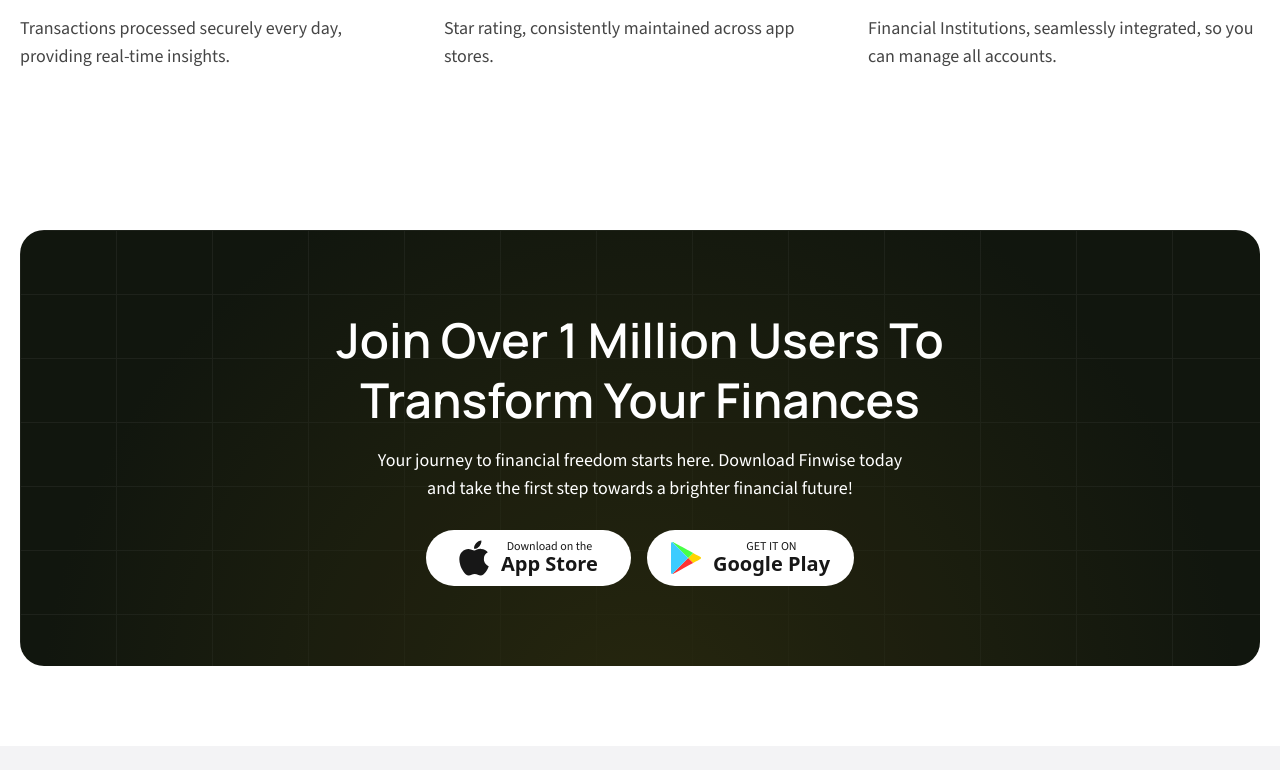
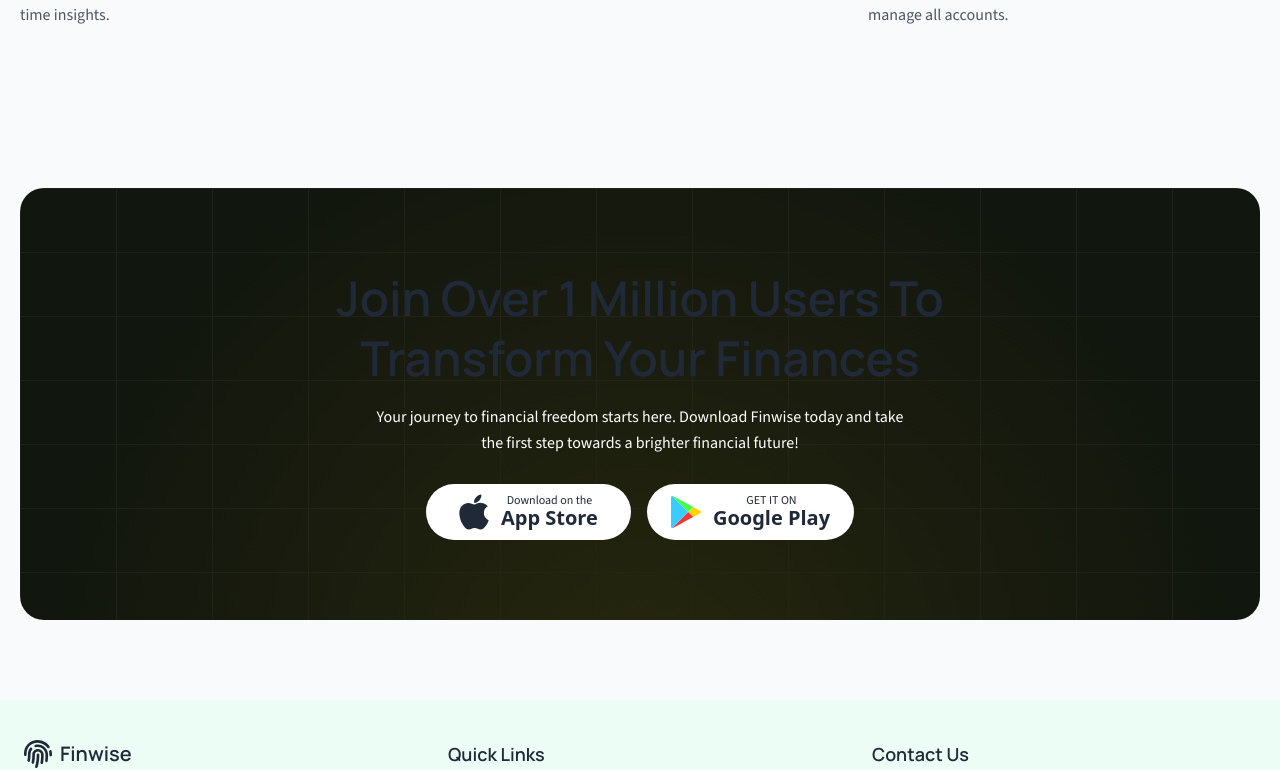
Before and after one commit to dhivek1/carbtrack-saas-landing-page, a Next.js app: page / in a window 1280 px wide. Shown: the part 5898-6668 px from the top of the page. Built offline with nearby package versions, Linux system fonts and the light colour scheme.

Commit message:
Update globals.css

```diff
--- a/src/app/globals.css
+++ b/src/app/globals.css
@@ -3,14 +3,16 @@
 @tailwind utilities;
 
 :root {
-  --background: #ffffff;
-  --foreground: #171717;
-  --primary: #FED835;
-  --secondary: #304fff;
+  --background: #f9fafb;
+  --foreground: #1f2937;
 
-  --primary-accent: #e5c230;
-  --foreground-accent: #454545;
-  --hero-background: #F3F3F5;
+  --primary: #10b981; /* Emerald Green */
+  --secondary: #3b82f6; /* Blue */
+
+  --primary-accent: #059669; /* Darker green */
+  --foreground-accent: #4b5563;
+
+  --hero-background: #ecfdf5;
 }
 
 html {
@@ -18,35 +20,43 @@
 }
 
 body {
-  @apply text-lg;
+  @apply text-base leading-relaxed antialiased;
 
   color: var(--foreground);
-  background: var(--background);
-  font-family: "Source Sans 3", sans-serif;
-  font-optical-sizing: auto;
-  font-style: normal;
+  background-color: var(--background);
+  font-family: 'Inter', 'Manrope', 'Source Sans 3', sans-serif;
 }
 
 @layer utilities {
   .text-balance {
     text-wrap: balance;
   }
-}
 
-.manrope {
-  font-family: "Manrope", sans-serif;
-  font-optical-sizing: auto;
-  font-style: normal;
+  .bg-hero {
+    background-color: var(--hero-background);
+  }
+
+  .btn {
+    @apply inline-block px-6 py-3 rounded-lg text-white font-semibold shadow transition;
+  }
+
+  .btn-primary {
+    background-color: var(--primary);
+  }
+
+  .btn-primary:hover {
+    background-color: var(--primary-accent);
+  }
 }
 
 h1, h2, h3, h4, h5, h6 {
-  font-family: "Manrope", sans-serif;
-  font-optical-sizing: auto;
-  font-style: normal;
+  font-family: 'Manrope', sans-serif;
+  font-weight: 700;
+  color: var(--foreground);
 }
 
 #logos svg {
-  @apply w-fit h-10 sm:h-12;
+  @apply h-10 sm:h-12 w-auto;
 }
 
 .benefit-section:last-of-type > div {
```
